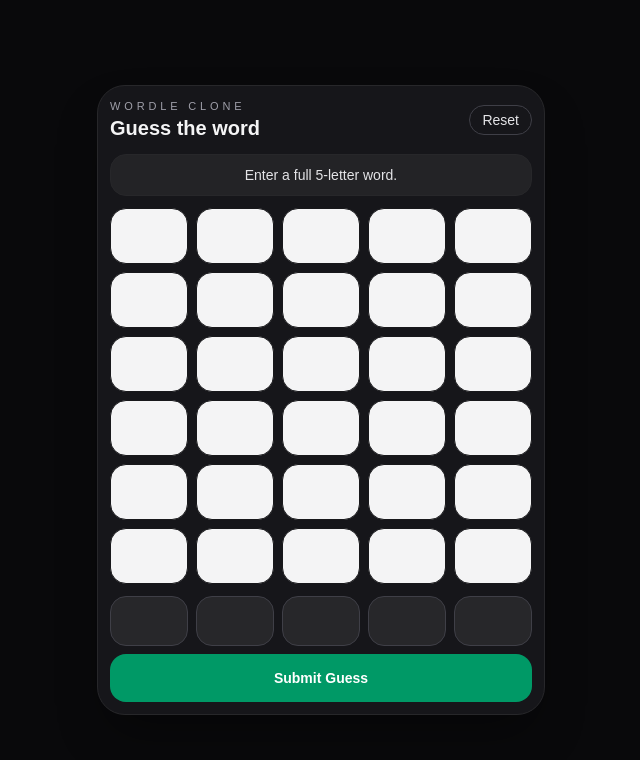
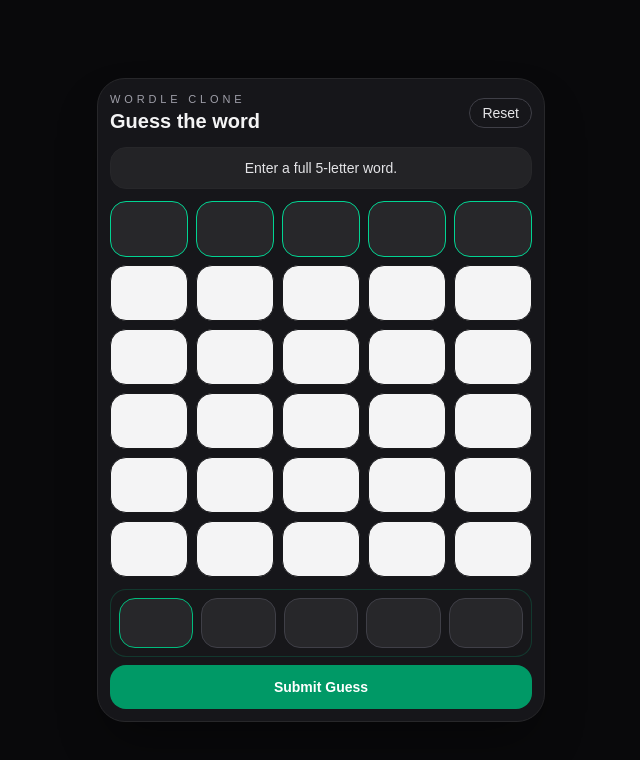
Before and after one commit to franco-ortega/wordle-clone, a Next.js app: page / in a window 1280 px wide. Shown: the top 760 px of the page, without its empty margins (319-959 px from the left). Built offline with nearby package versions, Linux system fonts and the light colour scheme.

Commit message:
add visual highlight to row of current guess

```diff
--- a/src/app/page.tsx
+++ b/src/app/page.tsx
@@ -32,17 +32,42 @@ export default function Home() {
 	);
 	const [activeRow, setActiveRow] = useState(0);
 	const [message, setMessage] = useState('Enter a full 5-letter word.');
+	const [isComposing, setIsComposing] = useState(false);
 
 	const handleChange = (index: number, value: string) => {
+		if (isComposing) {
+			return;
+		}
+
 		const letter = value
-			.replace(/[^A-Za-z]/g, '')
-			.slice(0, 1)
-			.toUpperCase();
+			.toUpperCase()
+			.replace(/[^A-Z]/g, '')
+			.slice(0, 1);
+
 		setBoard((prev) => {
 			const next = prev.map((r) => [...r]);
+
+			if (value === '') {
+				next[activeRow][index] = '';
+				return next;
+			}
+
+			if (!letter) {
+				return prev;
+			}
+
 			next[activeRow][index] = letter;
 			return next;
 		});
+	};
+
+	const handleCompositionStart = () => {
+		setIsComposing(true);
+	};
+
+	const handleCompositionEnd = (index: number, value: string) => {
+		setIsComposing(false);
+		handleChange(index, value);
 	};
 
 	const submitRow = (e?: React.FormEvent) => {
@@ -118,7 +143,7 @@ export default function Home() {
 						row.map((ch, ci) => (
 							<div
 								key={`${ri}-${ci}`}
-								className={`flex h-14 items-center justify-center rounded-2xl border text-xl font-bold uppercase ${getTileClass(evaluations[ri]?.[ci])}`}
+								className={`flex h-14 items-center justify-center rounded-2xl border text-xl font-bold uppercase ${getTileClass(evaluations[ri]?.[ci])} ${ri === activeRow ? 'border-emerald-400 ring-2 ring-emerald-500/25 bg-zinc-800 shadow-[0_0_0_0_2px_rgba(16,185,129,0.15)]' : ''}`}
 							>
 								{ch}
 							</div>
@@ -127,7 +152,7 @@ export default function Home() {
 				</div>
 
 				<form onSubmit={submitRow} className='flex flex-col gap-2'>
-					<div className='grid grid-cols-5 gap-2'>
+					<div className='grid grid-cols-5 gap-2 rounded-2xl border border-emerald-500/20 bg-zinc-900/90 p-2 shadow-[0_0_0_0_1px_rgba(16,185,129,0.15)]'>
 						{board[activeRow].map((val, i) => (
 							<input
 								key={i}
@@ -136,17 +161,19 @@ export default function Home() {
 								maxLength={1}
 								value={val}
 								onChange={(e) => handleChange(i, e.target.value)}
+								onInput={(e) => handleChange(i, e.currentTarget.value)}
 								autoCapitalize='characters'
+								autoFocus={i === 0}
 								autoCorrect='off'
 								spellCheck={false}
 								autoComplete='off'
-								className='min-h-[48px] rounded-2xl border border-zinc-700 bg-zinc-800 px-3 py-3 text-center text-base font-semibold uppercase text-white outline-none focus:border-emerald-500'
+								className='min-h-[12] rounded-2xl border border-zinc-700 bg-zinc-800 px-3 py-3 text-center text-base font-semibold uppercase text-white outline-none focus:border-emerald-500'
 							/>
 						))}
 					</div>
 					<button
 						type='submit'
-						className='min-h-[48px] rounded-2xl bg-emerald-600 px-3 py-3 text-sm font-semibold text-white active:bg-emerald-500'
+						className='min-h-[12] rounded-2xl bg-emerald-600 px-3 py-3 text-sm font-semibold text-white active:bg-emerald-500'
 					>
 						Submit Guess
 					</button>
```
